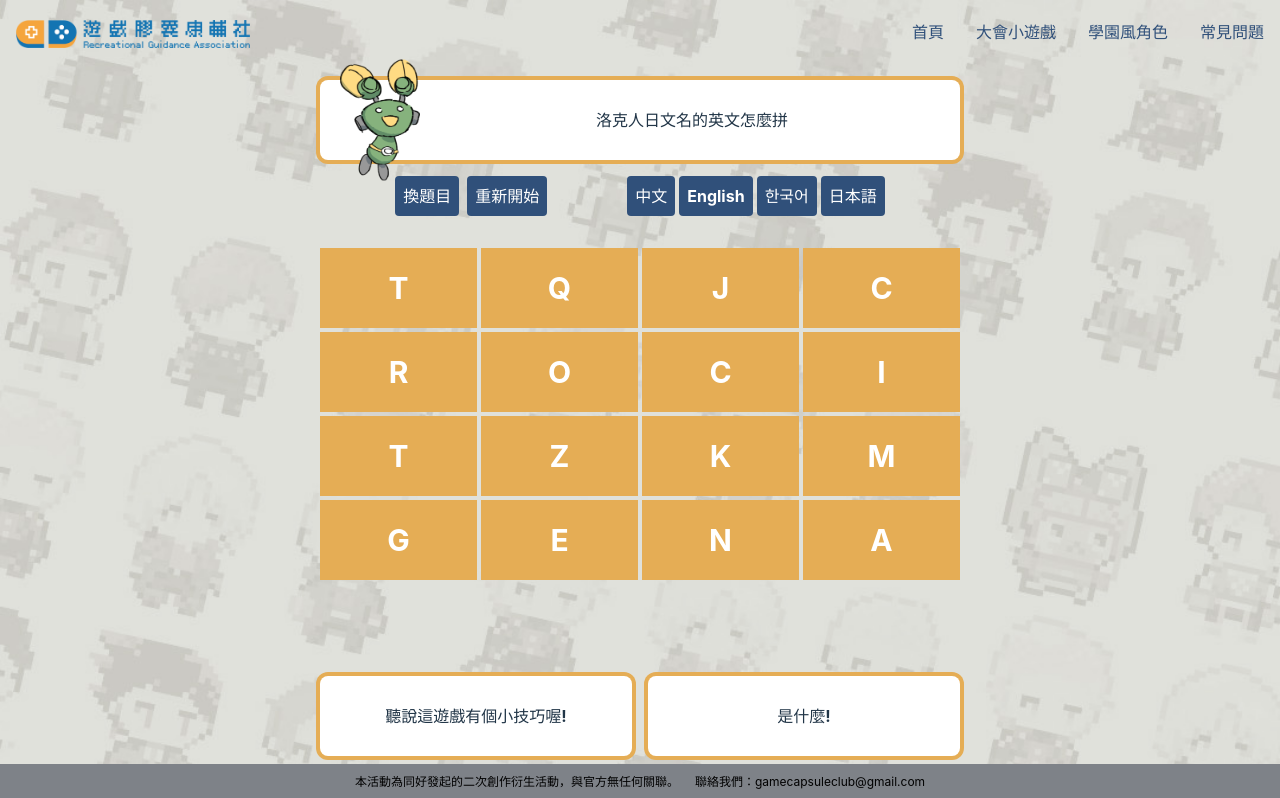
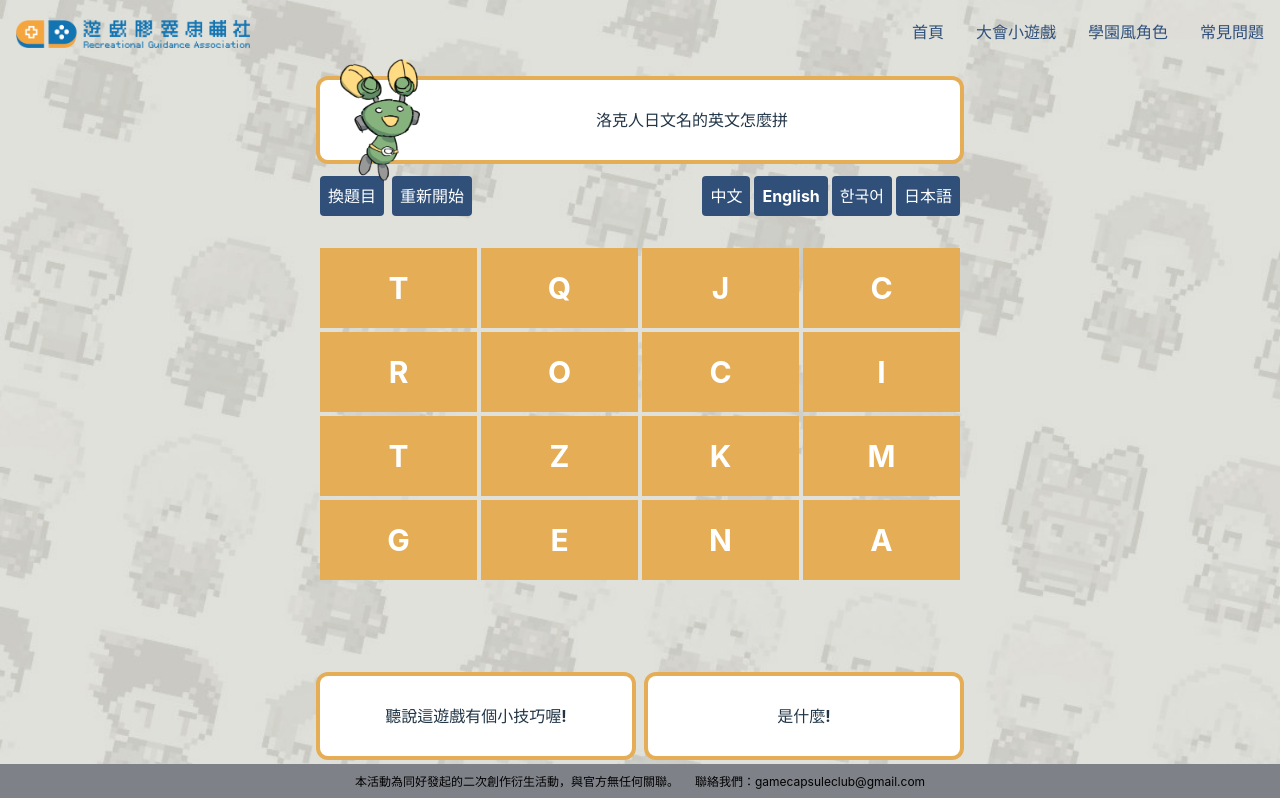
Before and after one commit to fukahire/gamecapsuleclub, a Vue app: page /gamecapsuleclub/minigame in a window 1280 px wide. Shown: the top 798 px of the page. Built offline with nearby package versions, Linux system fonts and the light colour scheme.

Commit message:
revise minigame rwd

```diff
--- a/src/pages/minigame.vue
+++ b/src/pages/minigame.vue
@@ -209,7 +209,7 @@ const currentHint = computed(()=>{
             <div class="relative"><img class="max-w-[5rem] absolute top-1/2 left-1/2 w-full -translate-x-1/2 -translate-y-1/2" src="/chatimg/1230.png" alt=""></div>
             <p class="col-span-5">{{ currentHint.hint }}</p>
         </div>
-        <div class="flex justify-between gap-20 items-center mb-8">
+        <div class="flex justify-between flex-col gap-2 md:gap-0 md:flex-row w-full max-w-[40rem] items-center mb-8">
             <div class="flex gap-2">
                 <p @click="changeQuestion()" class="bg-[#30507a] text-white p-2 rounded cursor-pointer font-bold">{{ currentHint.changeQuest }}</p>
                 <p @click="reset()" class="bg-[#30507a] text-white p-2 rounded cursor-pointer font-bold">{{ currentHint.reStart }}</p>
```
